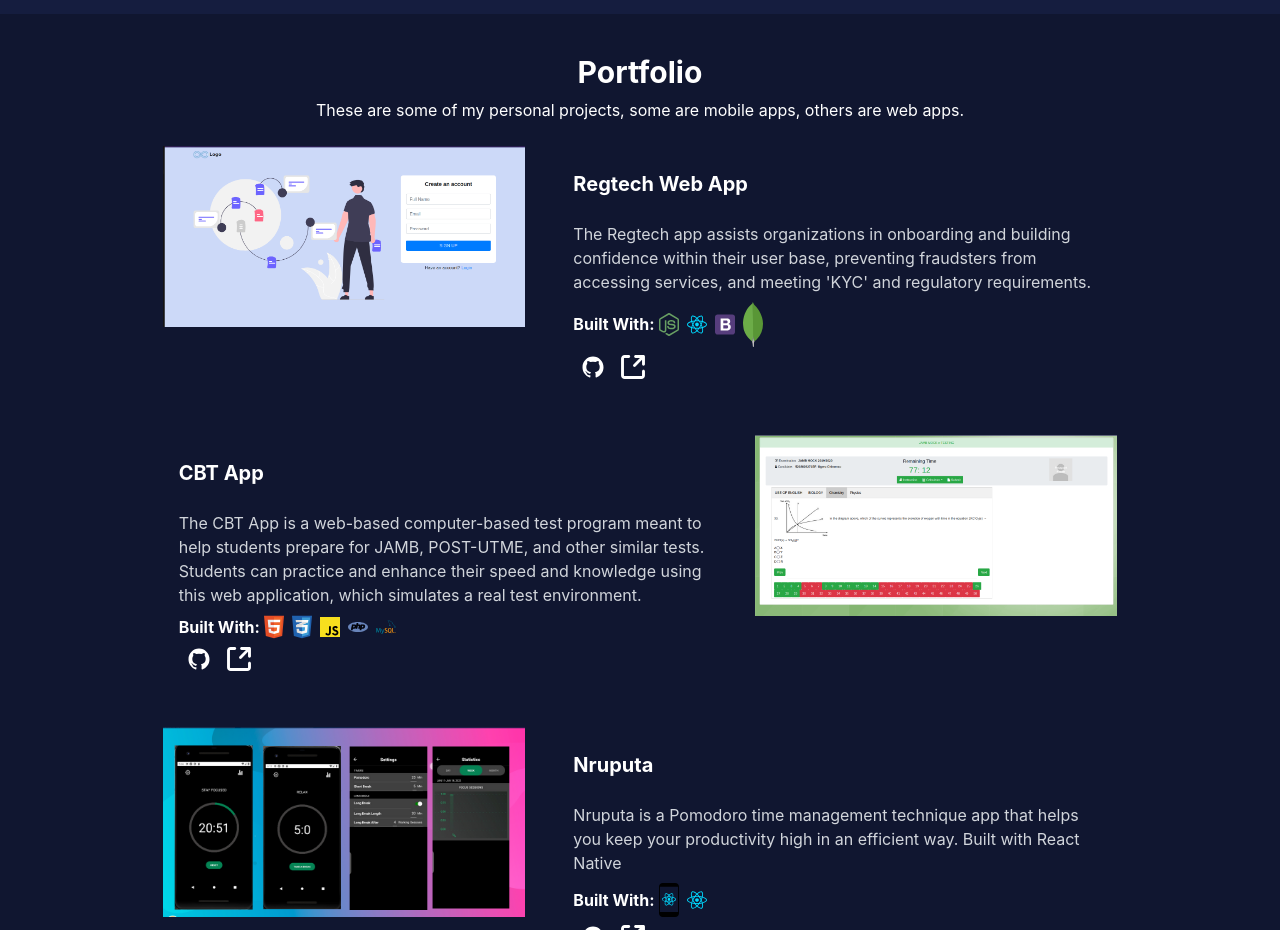
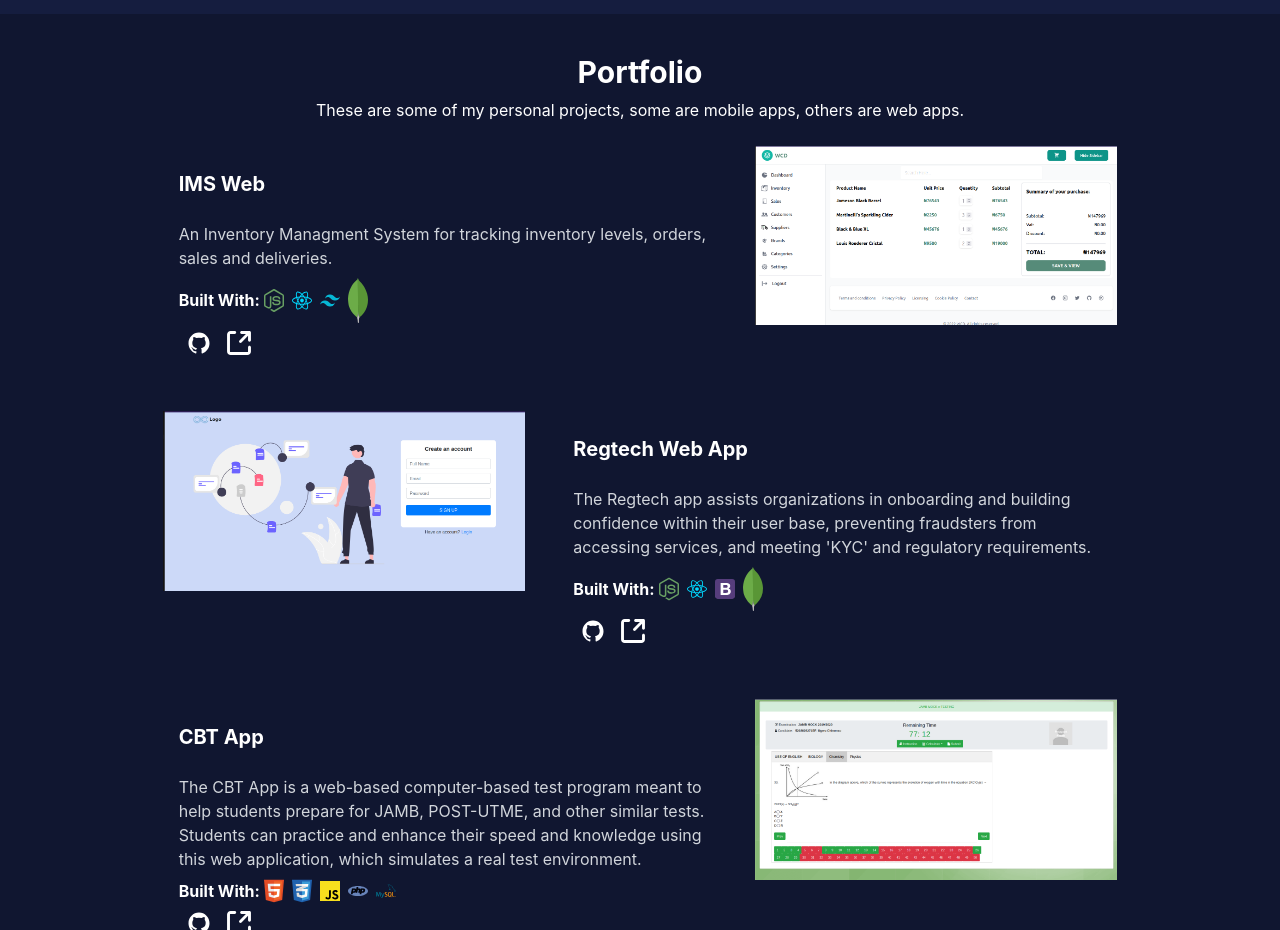
Before and after one commit to Petec0x0/portfolio, a React (Create React App) app: page / in a window 1280 px wide. Shown: the part 966-1896 px from the top of the page. Built offline with nearby package versions, Linux system fonts and the light colour scheme.

Commit message:
Added new project (IMS web) to portfolio

```diff
--- a/src/components/HeroSection.js
+++ b/src/components/HeroSection.js
@@ -35,7 +35,7 @@ const HeroSection = () => {
                                         </div>
                                     </button>
                                 </a>
-                                <a href={require('../files/resume.pdf')} download>
+                                <a target="_blank" rel="noopener noreferrer" href="https://docs.google.com/document/d/1xky9F2wfMghClHSVPSqiw9ZTLMTkbwD9AjNtUgi_184/edit?usp=sharing" download>
                                     <button className="google bg-white shadow-md px-3 py-2 rounded-lg flex items-center space-x-2">
                                         <div className="image">
                                             <svg className="w-6 h-6" id="Layer_1" data-name="Layer 1" xmlns="http://www.w3.org/2000/svg" viewBox="0 0 113.79 122.88"><title>download-file</title><path d="M65.59,67.32h38.82a9.41,9.41,0,0,1,9.38,9.38v36.79a9.41,9.41,0,0,1-9.38,9.39H65.59a9.41,9.41,0,0,1-9.38-9.39V76.7a9.41,9.41,0,0,1,9.38-9.38ZM60,11.56,79.73,30.07H60V11.56ZM20.89,70a2.14,2.14,0,0,0-2,2.23,2.1,2.1,0,0,0,2,2.22H45.67V70Zm0,16a2.14,2.14,0,0,0-2,2.23,2.1,2.1,0,0,0,2,2.23H45.67V85.91Zm0-47.89a2.14,2.14,0,0,0-2,2.23,2.11,2.11,0,0,0,2,2.23H43.81a2.14,2.14,0,0,0,2-2.23,2.11,2.11,0,0,0-2-2.23Zm0-16a2.14,2.14,0,0,0-2,2.23,2.1,2.1,0,0,0,2,2.23h12.6a2.14,2.14,0,0,0,2-2.23,2.11,2.11,0,0,0-2-2.23Zm0,31.93a2.14,2.14,0,0,0-2,2.23,2.12,2.12,0,0,0,2,2.23H59.65a2.14,2.14,0,0,0,2-2.23,2.1,2.1,0,0,0-2-2.23ZM90.72,32.72a3.28,3.28,0,0,0-2.39-3.17L59.23,1.21A3.27,3.27,0,0,0,56.69,0H5.91A5.91,5.91,0,0,0,0,5.91V107.12A5.91,5.91,0,0,0,5.91,113H45.76v-6.6H6.61V6.57H53.37V33.36a3.32,3.32,0,0,0,3.32,3.31H84.12V58.29h6.6V32.72Zm6.45,60.62a2.4,2.4,0,0,1,2.06,1c1.08,1.62-.4,3.22-1.42,4.35-2.91,3.19-9.49,9-10.92,10.66a2.37,2.37,0,0,1-3.72,0c-1.49-1.73-8.43-7.86-11.19-11-1-1.08-2.15-2.56-1.15-4a2.42,2.42,0,0,1,2.07-1h5.17V84.07A2.92,2.92,0,0,1,81,81.15H89.1A2.92,2.92,0,0,1,92,84.07v9.27Z" /></svg>
--- a/src/components/PortfolioSection.js
+++ b/src/components/PortfolioSection.js
@@ -2,6 +2,7 @@ import React from 'react';
 import regtech from 'images/regtech.png';
 import cbt from 'images/cbt-app.png';
 import nruputa from 'images/nruputa.png';
+import ims_web from 'images/ims-web.png';
 import bootstrap from 'images/bootstrap.svg';
 import javascript from 'images/javascript.svg';
 import mongodb from 'images/mongodb.svg';
@@ -12,7 +13,7 @@ import php from 'images/php.svg';
 import reactjs from 'images/reactjs.svg';
 import GithubIcon from 'images/GithubIcon';
 import PopupLinkIcon from 'images/PopupLinkIcon';
-// import tailwindcss from 'images/tailwindcss.svg';
+import tailwindcss from 'images/tailwindcss.svg';
 import html from 'images/html.svg';
 import css from 'images/css.svg';
 import react_native from 'images/react-native.svg';
@@ -22,6 +23,33 @@ const PortfolioSection = () => {
         <div id="portfolio" className="bg-body py-8 px-12">
             <h1 className="text-white text-center text-3xl font-bold p-2">Portfolio</h1>
             <p className="text-white text-center md:mb-2">These are some of my personal projects, some are mobile apps, others are web apps.</p>
+            <div className="flex flex-col md:flex-row-reverse justify-center">
+                <div className="p-4 md:w-1/2 lg:w-1/3">
+                    <img src={ims_web} alt="IMS WEB" />
+                </div>
+                <div className="md:p-4 md:w-1/2">
+                    <h2 className="text-white font-bold text-xl md:px-4 md:py-6">IMS Web</h2>
+                    <p className="text-gray-300 py-2 md:px-4 md:py-0">
+                        An Inventory Managment System for tracking inventory levels, orders, sales and deliveries.
+                    </p>
+                    <div className="flex flex-row py-2 md:px-4">
+                        <span className="text-white font-bold self-center">Built With: </span>
+                        <img className="mx-1" src={nodejs} height={20} width={20} alt="Node Js" />
+                        <img className="mx-1" src={reactjs} height={20} width={20} alt="React Js" />
+                        <img className="mx-1" src={tailwindcss} height={20} width={20} alt="Tailwind CSS" />
+                        <img className="mx-1" src={mongodb} height={20} width={20} alt="MongoDB" />
+                    </div>
+                    <div className="flex flex-row md:px-4">
+                        <a title="Github Link" className="flex items-center mx-2 text-white hover:text-primary" target="_blank" rel="noopener noreferrer" href="https://github.com/Petec0x0/ims-web">
+                            <GithubIcon />
+                        </a>
+                        <a title="Demo Link" className="flex items-center mx-2 text-white hover:text-primary" target="_blank" rel="noopener noreferrer" href="/#">
+                            <PopupLinkIcon />
+                        </a>
+                    </div>
+                </div>
+            </div>
+            <span className="p-10"></span>
             <div className="flex flex-col md:flex-row justify-center">
                 <div className="p-4 md:w-1/2 lg:w-1/3">
                     <img src={regtech} alt="Regtech" />
```
Also changed, not shown: src/images/ims-web.png (added).
